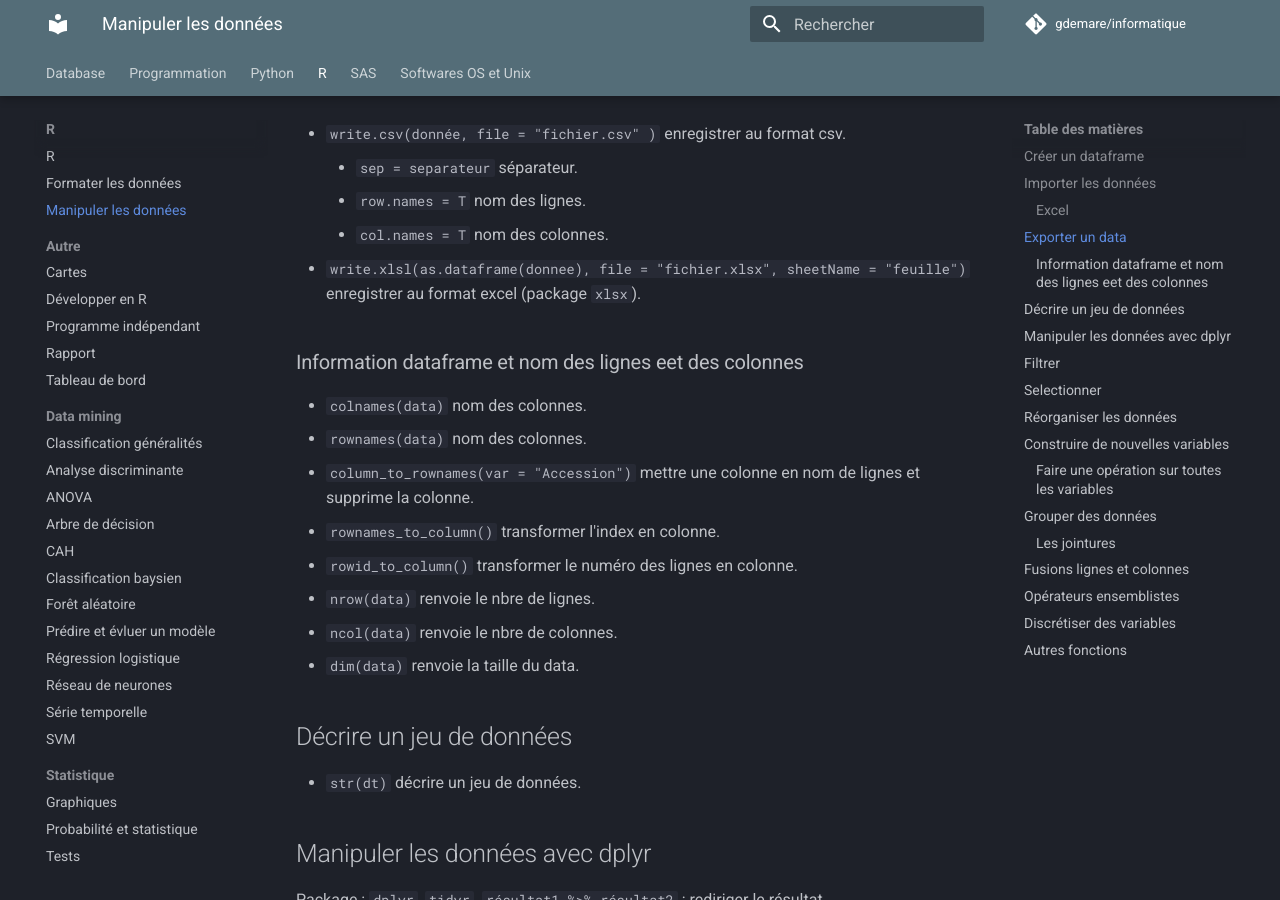
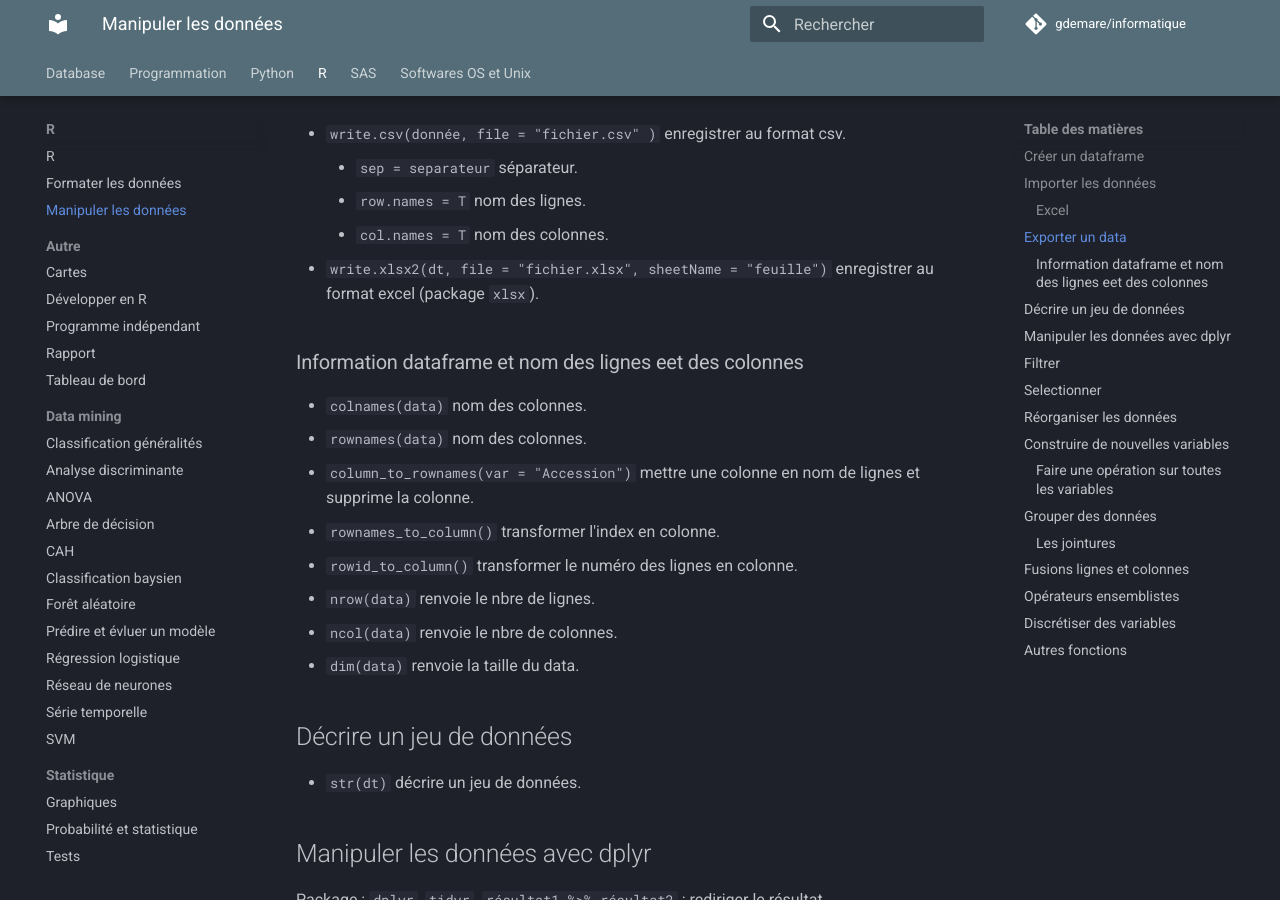
Before and after one commit to gdemare/Informatique, an MkDocs documentation site: the page built from docs/r/manipuler-donnees_r.md, in a window 1280 px wide and 900 px high, scrolled down 803 px. Built offline with MkDocs 1.6.1 and Material for MkDocs 9.7.7, drawn with Linux system fonts in a browser that asks for light colours; comment, search, counter and statistics services are not loaded.

Commit message:
Update manipuler-donnees_r.md

```diff
--- a/docs/r/manipuler-donnees_r.md
+++ b/docs/r/manipuler-donnees_r.md
@@ -30,7 +30,7 @@ Package `readxl`
 	* `row.names = T` nom des lignes.
 	* `col.names = T` nom des colonnes.
 
-* `write.xlsl(as.dataframe(donnee), file = "fichier.xlsx", sheetName = "feuille")` enregistrer au format excel (package `xlsx`).
+* `write.xlsx2(dt, file = "fichier.xlsx", sheetName = "feuille")` enregistrer au format excel (package `xlsx`).
 
 ### Information dataframe et nom des lignes eet des colonnes
 
```
